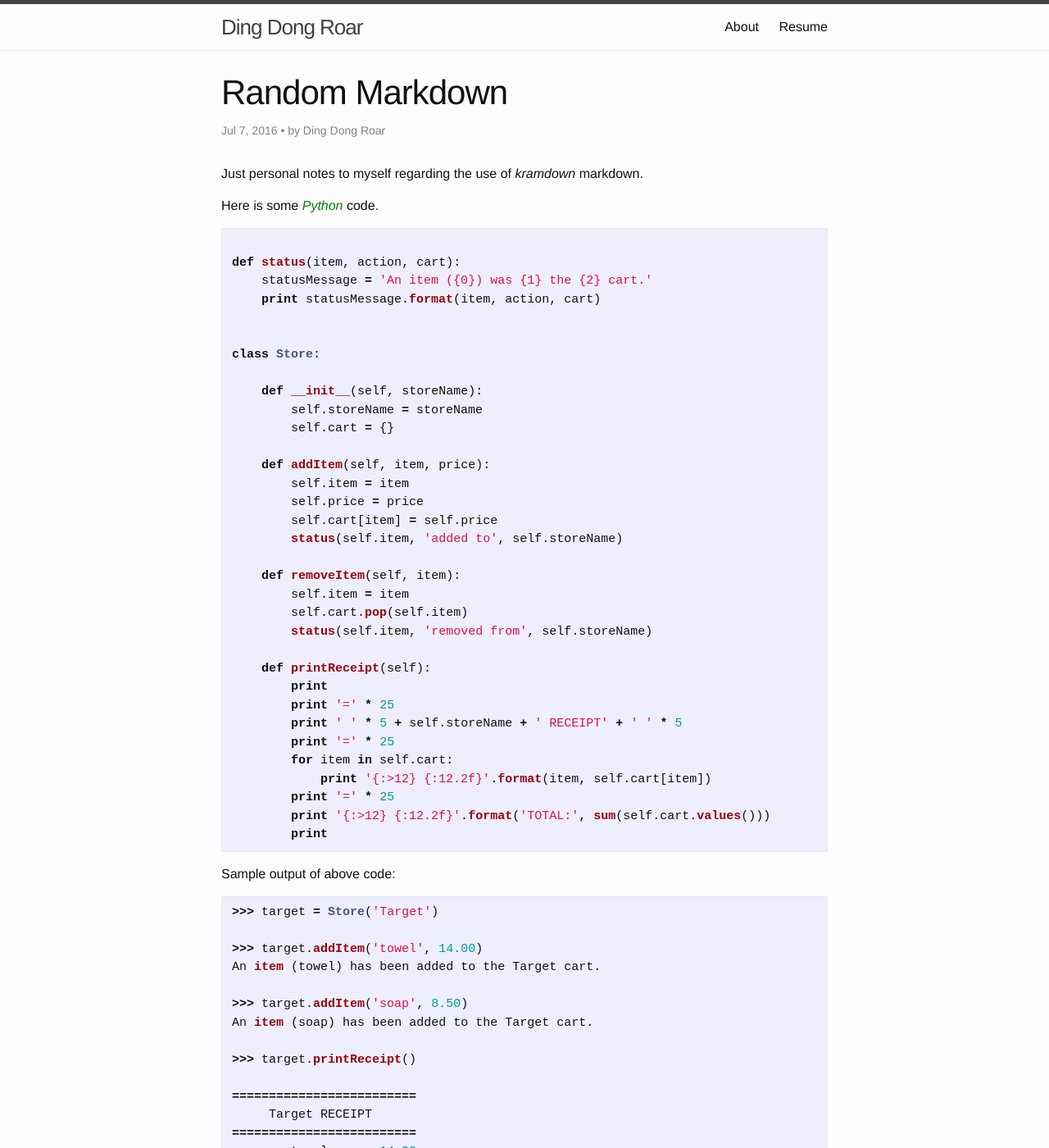
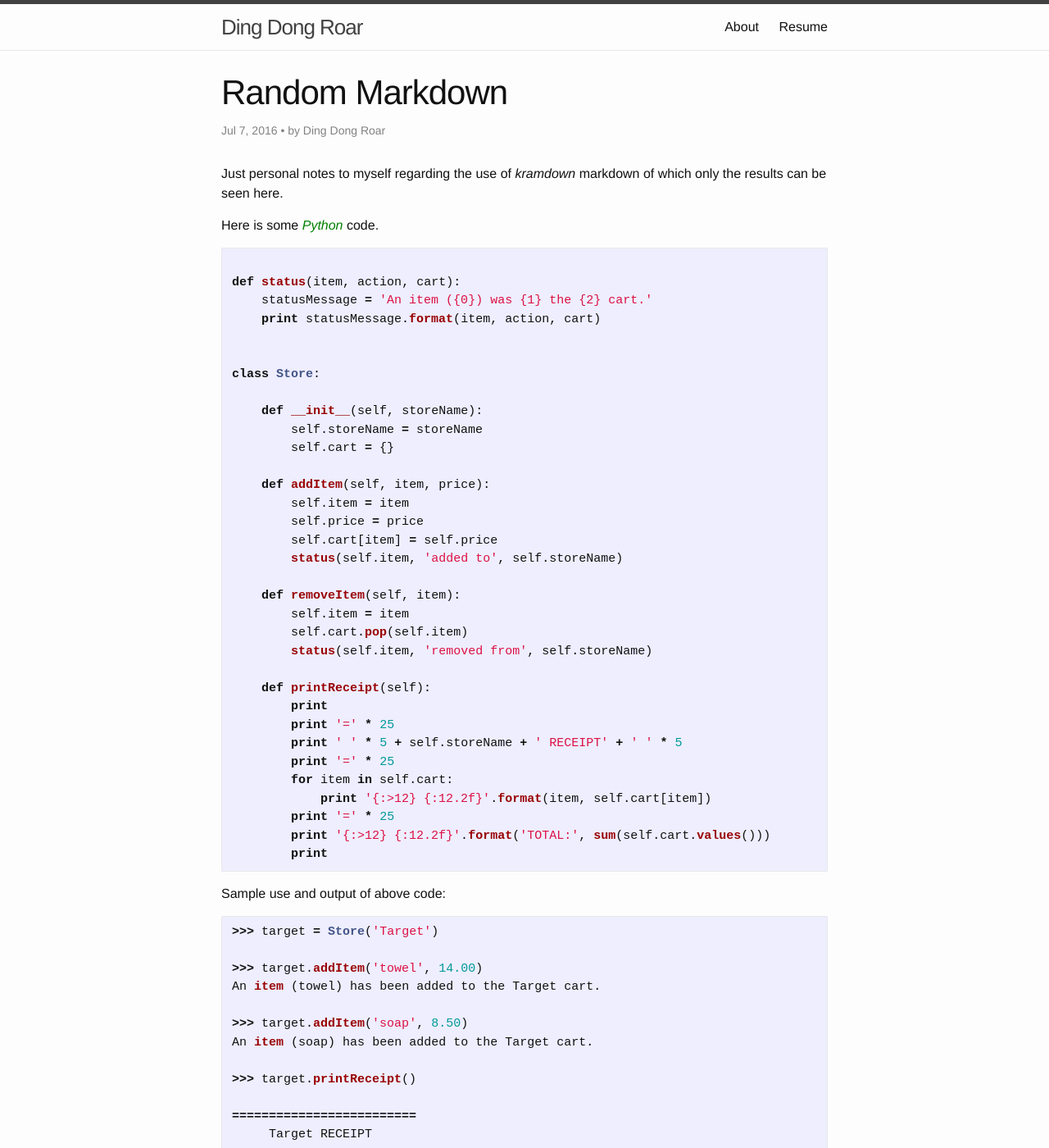
Before and after one commit to DingDongRoar/dingdongroar.github.io, a Jekyll site: the page built from _posts/2016-07-07-random-markdown.markdown, in a window 1280 px wide and 1400 px high. Shown: the whole window at 82% size. Built offline with Jekyll 4.4.1, drawn with Linux system fonts in a browser that asks for light colours.

Commit message:
reduced images and modified about and random post

```diff
--- a/_posts/2016-07-07-random-markdown.markdown
+++ b/_posts/2016-07-07-random-markdown.markdown
@@ -4,7 +4,7 @@ title: "Random Markdown"
 date: 2016-07-07
 author: 'by Ding Dong Roar'
 ---
-Just personal notes to myself regarding the use of *kramdown* markdown.
+Just personal notes to myself regarding the use of *kramdown* markdown of which only the results can be seen here.
 
 Here is some *Python*{: style="color: green"} code.
 
@@ -44,7 +44,7 @@ class Store:
         print
 ~~~
 
-Sample output of above code:
+Sample use and output of above code:
 
 ~~~ python
 >>> target = Store('Target')
@@ -63,7 +63,7 @@ An item (soap) has been added to the Target cart.
         towel       14.00
          soap        8.50
 =========================
-TOTAL:              22.50
+       TOTAL:       22.50
 ~~~
 
 More sample *Python*{: style="color: green"} code.
```
Also changed, not shown: about.md (+1 -1 lines), assets/APlusLogo_250.png (added), assets/NetPlusLogo_250.png (added).
